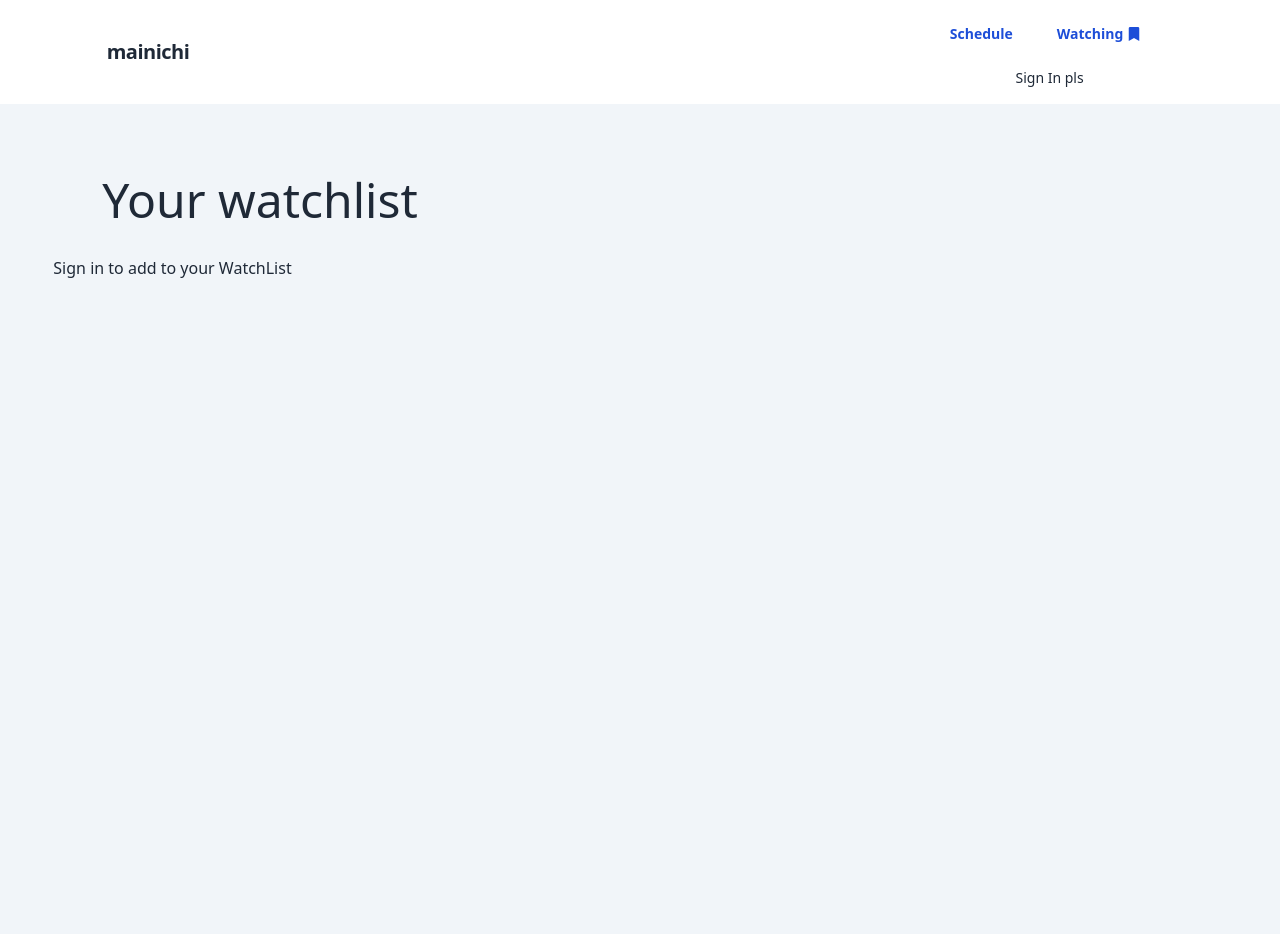
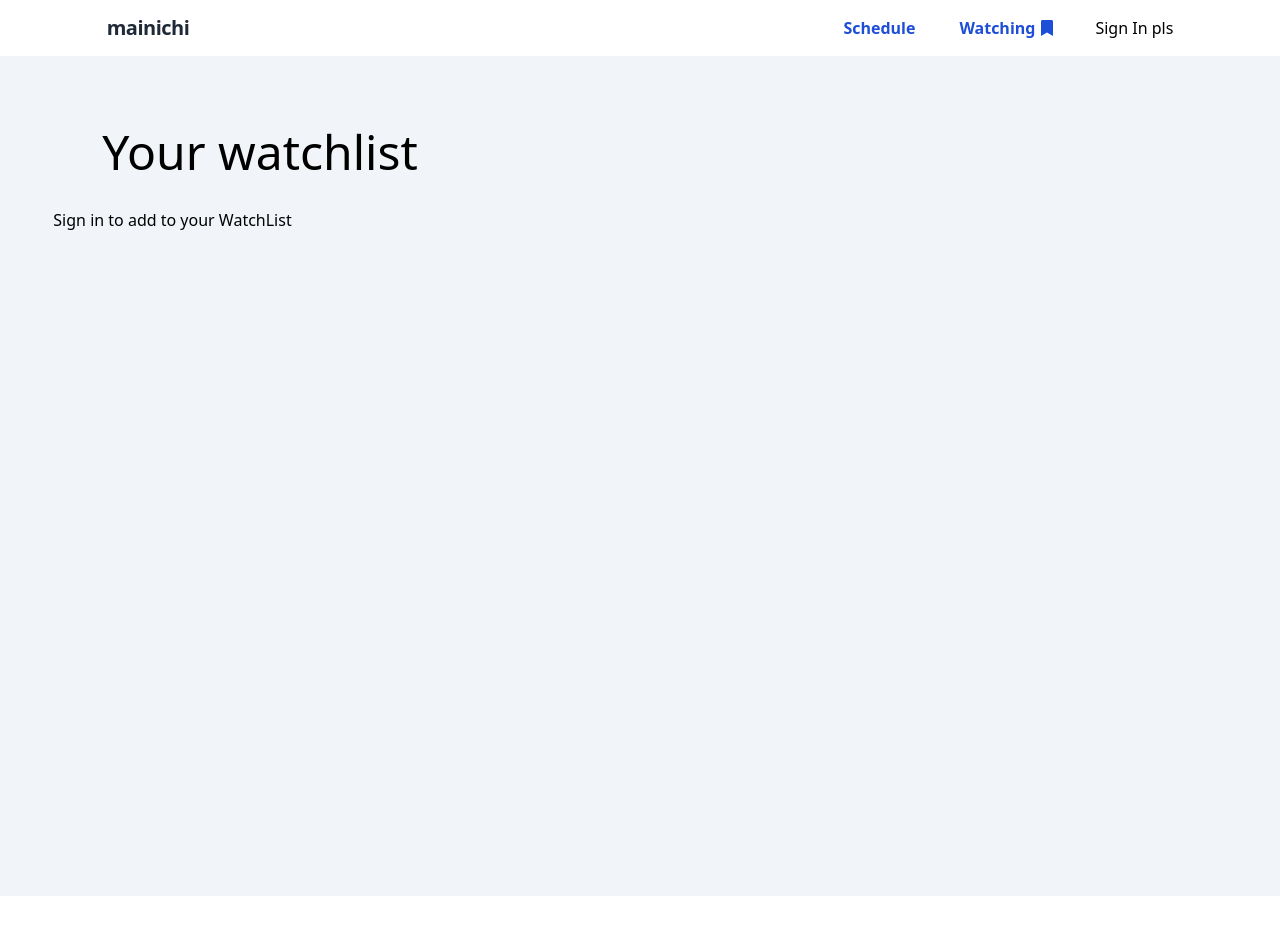
Before and after one commit to donovangg/mainichi, a Next.js app: page /watchlist in a window 1280 px wide. Shown: the top 934 px of the page. After the commit the page ends 896 px from the top, so only its background shows below. Built offline with nearby package versions, Linux system fonts and the light colour scheme; no server answers.

Commit message:
uninstall Daisy UI lol

```diff
--- a/package.json
+++ b/package.json
@@ -34,7 +34,6 @@
     "@typescript-eslint/eslint-plugin": "^5.56.0",
     "@typescript-eslint/parser": "^5.56.0",
     "autoprefixer": "^10.4.14",
-    "daisyui": "^3.0.0",
     "eslint": "^8.36.0",
     "eslint-config-next": "^13.2.4",
     "jest": "^29.5.0",
--- a/src/components/Navbar.tsx
+++ b/src/components/Navbar.tsx
@@ -71,7 +71,7 @@ const Navbar: React.FC<NavbarProps> = () => {
             </div>
             <div className="flex ">
               {signedInUser?.displayName ? (
-                <button onClick={signOutHandler}>Logout</button>
+                <button className="btn btn-primary" onClick={signOutHandler}>Logout</button>
               ) : (
                 <button onClick={signInWithGoogle}>Sign In pls</button>
               )}
--- a/tailwind.config.ts
+++ b/tailwind.config.ts
@@ -5,5 +5,4 @@ export default {
   theme: {
     extend: {},
   },
-  plugins: [require("daisyui")],
 } satisfies Config;
```
Also changed, not shown: 1 other file (tests, documents, lock files or other folders).
